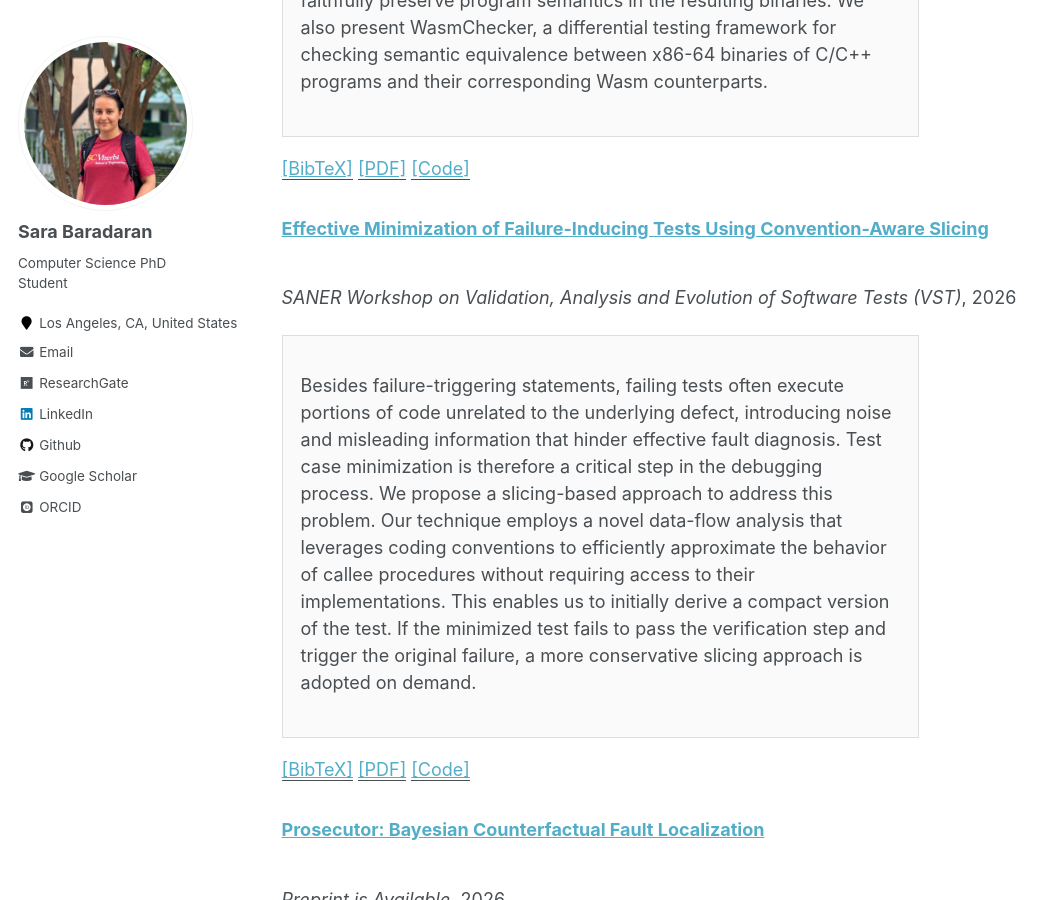
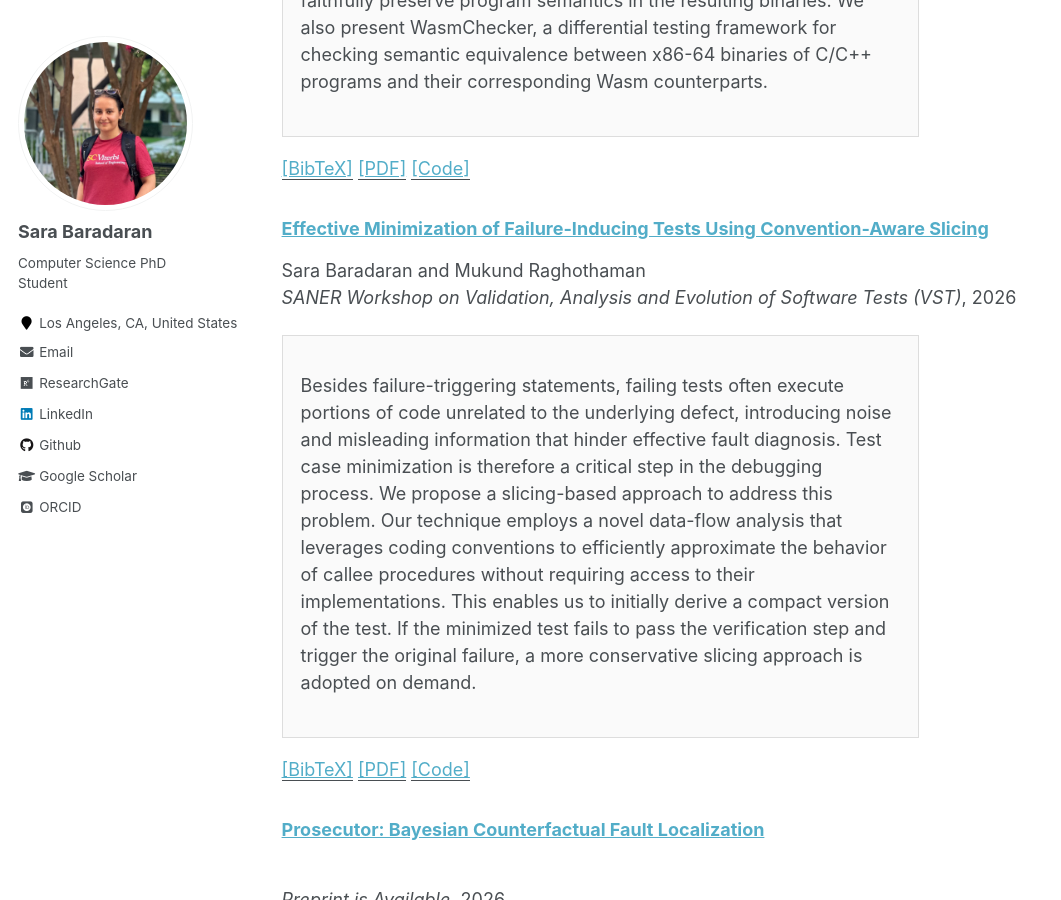
Before and after one commit to SaraBaradaran/SaraBaradaran.github.io, a Jekyll site: the page built from _pages/collection-archive.html, in a window 1280 px wide and 900 px high, scrolled down 2419 px. Shown: the whole window, without its empty margins (0-1061 px from the left). Built offline with Jekyll 4.4.1, drawn with Linux system fonts in a browser that asks for light colours; some web fonts are replaced.

Commit message:
Update FitSlicer.md

```diff
--- a/_publications/FitSlicer.md
+++ b/_publications/FitSlicer.md
@@ -3,6 +3,7 @@ title: "Effective Minimization of Failure-Inducing Tests Using Convention-Aware
 collection: publications
 excerpt: 'Besides failure-triggering statements, failing tests often execute portions of code unrelated to the underlying defect, introducing noise and misleading information that hinder effective fault diagnosis. Test case minimization is therefore a critical step in the debugging process. We propose a slicing-based approach to address this problem. Our technique employs a novel data-flow analysis that leverages coding conventions to efficiently approximate the behavior of callee procedures without requiring access to their implementations. This enables us to initially derive a compact version of the test. If the minimized test fails to pass the verification step and trigger the original failure, a more conservative slicing approach is adopted on demand.'
 date: 2026-12-12
+author: 'Sara Baradaran and Mukund Raghothaman'
 venue: 'SANER Workshop on Validation, Analysis and Evolution of Software Tests (VST)'
 image: 'https://raw.githubusercontent.com/SaraBaradaran/SaraBaradaran.github.io/master/papers/FitSlicer.png'
 citation: 'https://raw.githack.com/SaraBaradaran/SaraBaradaran.github.io/master/papers/FitSlicer.bib'
```
